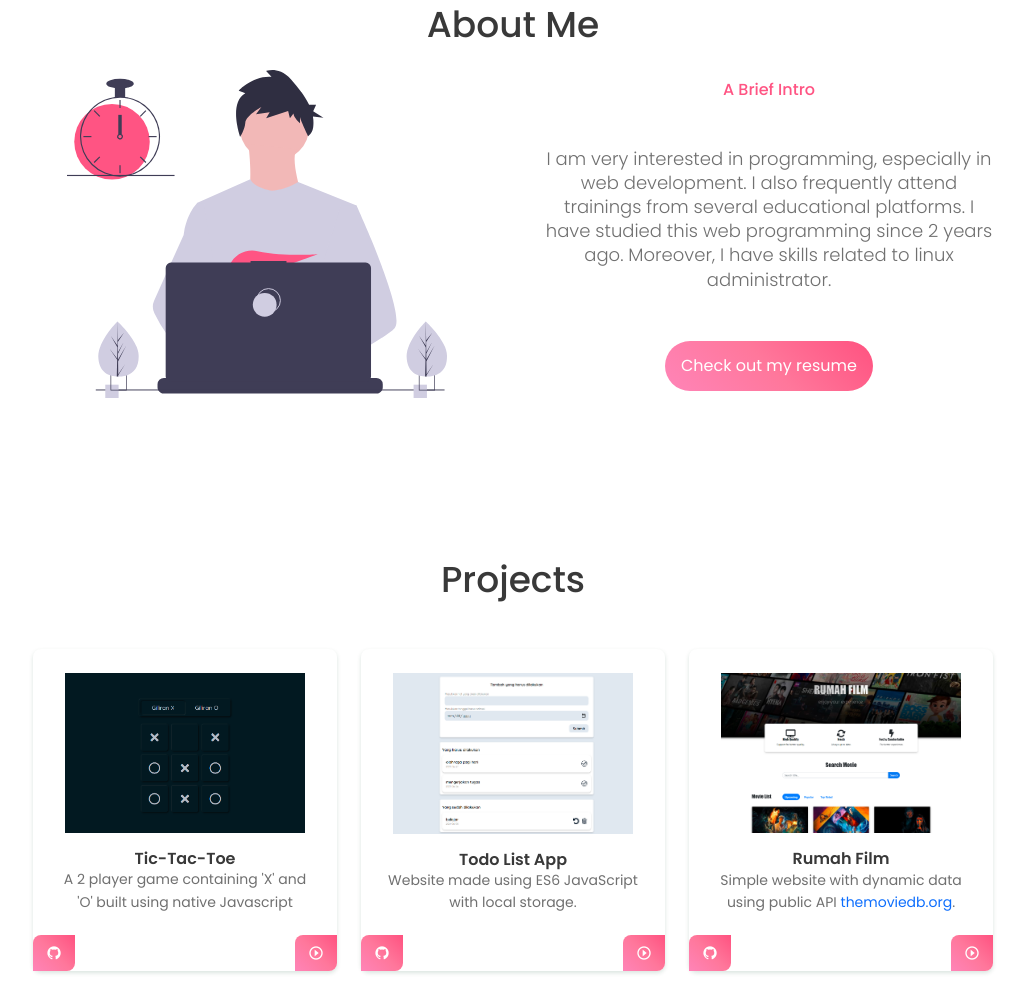
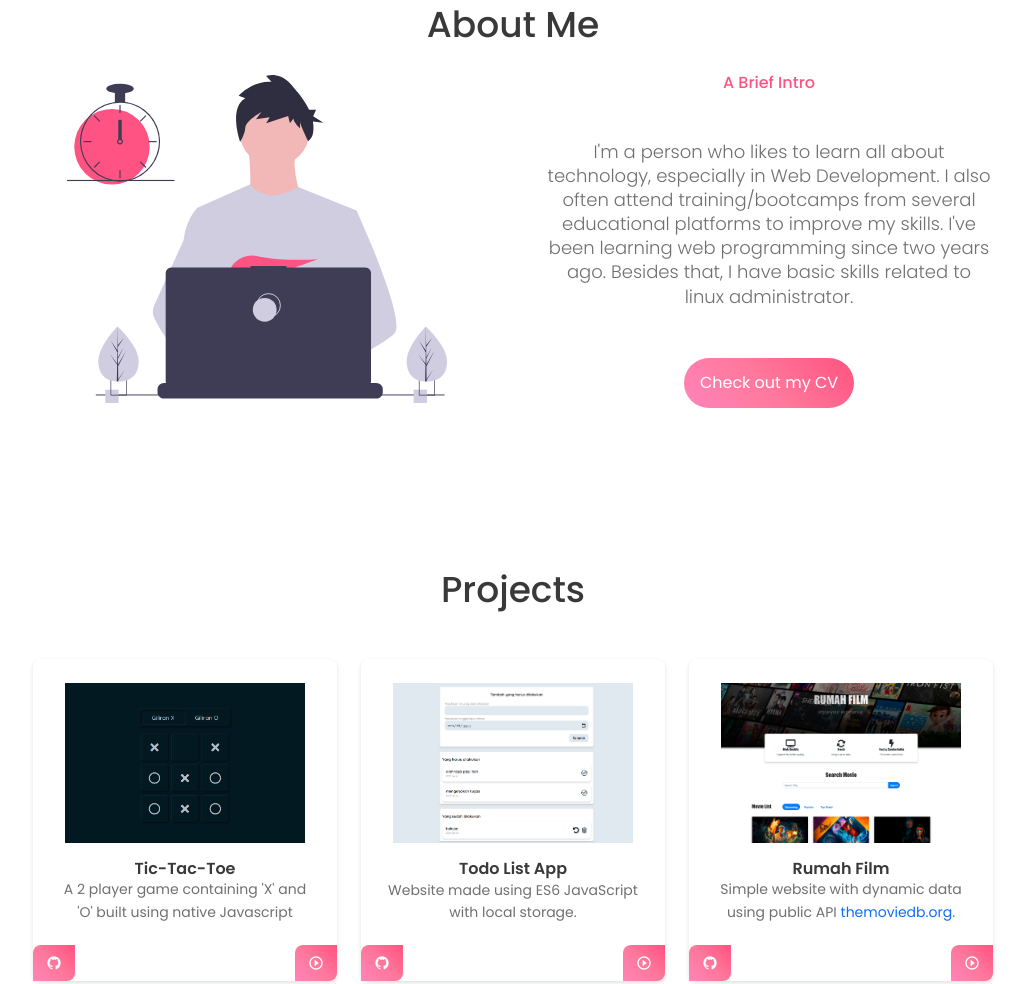
Before and after one commit to egxadev/egxadev.github.io, a plain HTML site: page index.html in a window 1280 px wide. Shown: the part 925-1909 px from the top of the page, without its empty margins (127-1152 px from the left). Drawn offline with nearby package versions, Linux system fonts and the light colour scheme; animation ran at ten frames a second.

Commit message:
update: img profile

```diff
--- a/index.html
+++ b/index.html
@@ -63,7 +63,7 @@
                                 href="https://drive.google.com/file/d/1hDyWXloK-YfOa83bfhK8Bt7VA9gK_RbG/view?usp=drivesdk"
                                 target="_blank"
                                 class="nav__link"
-                                >Resume</a
+                                >CV</a
                             >
                         </li>
                         <li>
@@ -145,11 +145,13 @@
                         >
                         <h2 class="section-title about__initial"></h2>
                         <p class="about__description" style="line-height: 134%">
-                            I am very interested in programming, especially in
-                            web development. I also frequently attend trainings
-                            from several educational platforms. I have studied
-                            this web programming since 2 years ago. Moreover, I
-                            have skills related to linux administrator.
+                            I'm a person who likes to learn all about
+                            technology, especially in Web Development. I also
+                            often attend training/bootcamps from several
+                            educational platforms to improve my skills. I've
+                            been learning web programming since two years ago.
+                            Besides that, I have basic skills related to linux
+                            administrator.
                         </p>
                         <div>
                             <br />
@@ -157,7 +159,7 @@
                                 href="https://drive.google.com/file/d/1hDyWXloK-YfOa83bfhK8Bt7VA9gK_RbG/view?usp=drivesdk"
                                 class="button rounded-pill"
                                 target="_blank"
-                                >Check out my resume
+                                >Check out my CV
                             </a>
                         </div>
                     </div>
@@ -853,7 +855,7 @@
                     </div>
                 </div>
             </div>
-            <p class="footer__copy">&#169; Ega Alifya Firnando | 2021</p>
+            <p class="footer__copy">&#169; Ega Alifya Firnando | 2023</p>
         </footer>
 
         <script
```
Also changed, not shown: images/profile.png.
